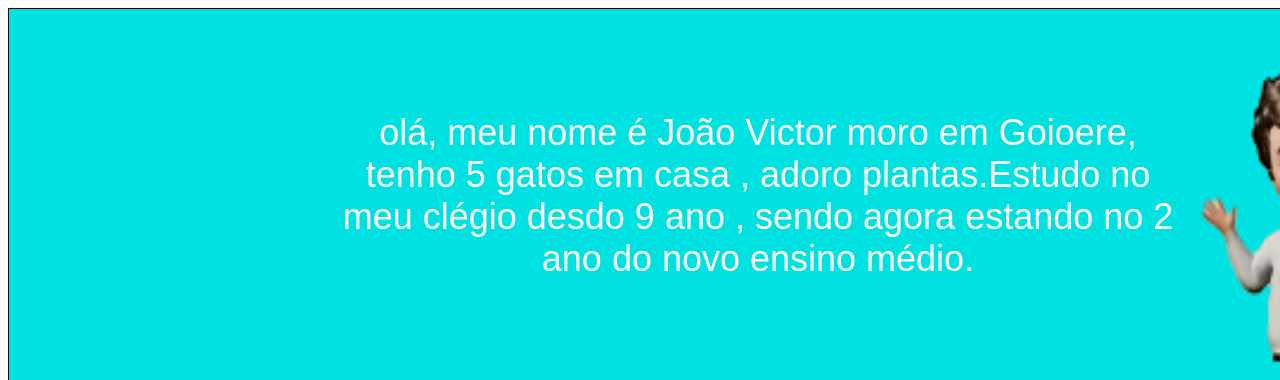
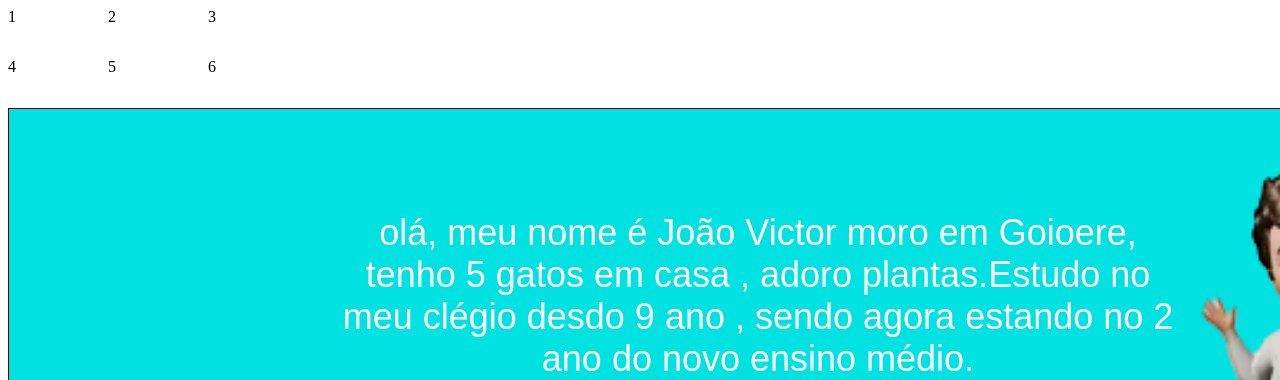
Before and after one commit to joaoceus3/JoaoVictor15, a plain HTML site: page index.html in a window 1280 px wide. Shown: the top 380 px of the page. Drawn offline with Linux system fonts and the light colour scheme.

Commit message:
espansive

```diff
--- a/estilo.css
+++ b/estilo.css
@@ -1,3 +1,14 @@
+.container {
+  display: grid;
+  grid-template-columns: 100px 100px 100px;
+  grid-template-rows: 50px 50px;
+}
+
+
+
+
+
+
 
 .desktop-1,
 .desktop-1 * {
--- a/index.html
+++ b/index.html
@@ -6,12 +6,36 @@
     <meta name="viewport" content="width=device-width, initial-scale=1.0">
     <link rel="stylesheet" type="text/css" href="estilo.css" media="screen">
     <link rel="shortcut icon" href="persomagem.png" type="image/x-icon">
+    <div class="container">
+        <div>1</div>
+        <div>2</div>
+        <div>3</div>
+        <div>4</div>
+        <div>5</div>
+        <div>6</div>
+      </div>
+
+    <div class="desktop-1">
+
+
+
+
+
     <title>João Victor</title>
 </head>
 
+
+
 <body>
 
-    <div class="desktop-1">
+
+
+
+
+
+
+
+
         <div class="rectangle-7"></div>
         <img class="ellipse-1" src="sushi.jpg" /><img
           class="ellipse-3"
```
